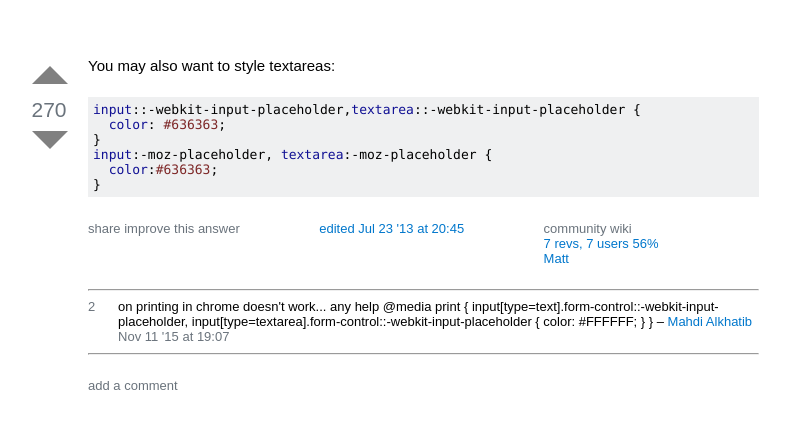
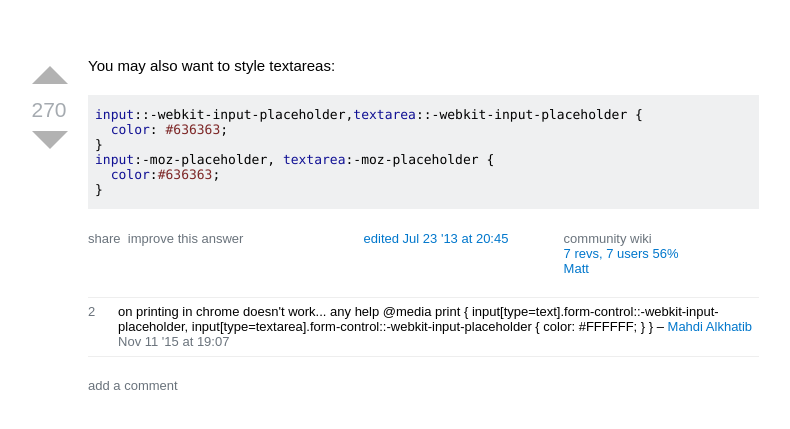
Before and after one commit to zhabkOo/flexwork, a plain HTML site: page index.html in a window 1280 px wide. Shown: the part 175-604 px from the top of the page, without its empty margins (245-1035 px from the left). Drawn offline with Linux system fonts and the light colour scheme.

Commit message:
Finally?

```diff
--- a/index.html
+++ b/index.html
@@ -31,9 +31,11 @@
             <div id="dateinform">
               <div>
                 <a href="#" class="graylink">share</a>
-                <a href="#" class="graylink">improve this answer</a>
+                <a href="#" class="graylink">&#160;improve this answer</a>
               </div>
-              <a href="#" class="bluelink">edited Jul 23 '13 at 20:45</a>
+              <div>
+                <a href="#" class="bluelink">edited Jul 23 '13 at 20:45</a>
+              </div>
               <div>
                 <a href="#" class="graylink">community wiki</a>
                 <p><a href="#" class="bluelink">7 revs, 7 users 56%</a></p>
--- a/style.css
+++ b/style.css
@@ -13,24 +13,39 @@
   font-size: 13px;
   font-family: Arial, "Helvetica Neue", Helvetica, sans-serif;
 }
+
+html {
+  overflow: hidden;
+}
+
 #leftcolumn,
 .rating {
   font-size: 21px;
   color: #6a737c;
+  opacity: 0.6;
 }
+
+#leftcolumn,
+.rating:hover {
+  opacity: 1;
+}
+
 .rating:before {
-  content: url(up.svg);
+  content: url(./images/up.svg);
   cursor: pointer;
 }
-.rating::after {
-  content: url(down.svg);
+
+.rating:after {
+  content: url(./images/down.svg);
   cursor: pointer;
 }
+
 #rightcontent {
   display: flex;
   flex-flow: column;
   justify-content: space-between;
 }
+
 #contentwrap {
   width: 100vw;
   height: 100vh;
@@ -38,15 +53,17 @@
   align-items: center;
   justify-content: center;
 }
+
 #contentbox {
   display: flex;
   width: 727px;
   height: 336px;
 }
+
 #textmessage {
   font-size: 15px;
 }
-#graybground,
+
 .param,
 .attribute,
 .codefonts {
@@ -54,41 +71,56 @@
     DejaVu Sans Mono, Bitstream Vera Sans Mono, Courier New, monospace,
     sans-serif;
 }
+
 .graylink {
   color: #6a737c;
 }
+
 .bluelink {
   color: #0077cc;
 }
+
 #graybground {
-  padding: 5px;
+  padding: 12px 7px;
   background-color: #eff0f1;
 }
+
 pre {
   line-height: 15px;
 }
+
 .param {
   color: #101094;
 }
+
 .attribute {
   color: #7d2727;
 }
+
 #dateinform {
   display: flex;
   justify-content: space-between;
-  padding-right: 100px;
+  padding-right: 80px;
 }
+
+#dateinform div:nth-child(2) {
+  margin-left: 65px;
+}
+
 hr {
-  border-style: inset;
-  border-width: 1px;
+  border-style: ridge;
+  border-top-width: 1px;
 }
+
 #beetweenhr {
   display: flex;
 }
+
 #commentscounter {
   margin-top: -15px;
   color: #6a737c;
 }
+
 #comments {
   margin: -15px 5px -15px 30px;
 }
```
Also changed, not shown: images/down.svg (renamed from down.svg), images/up.svg (renamed from up.svg).
